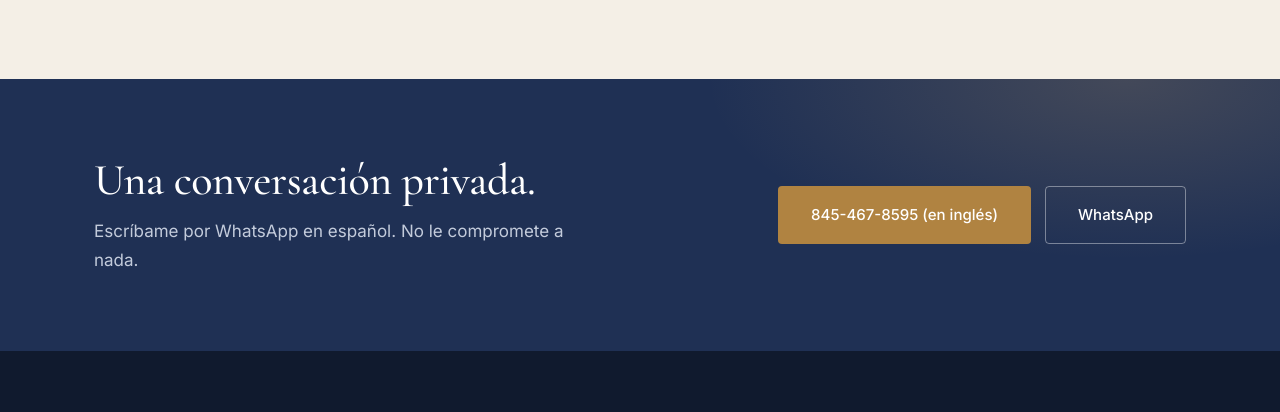
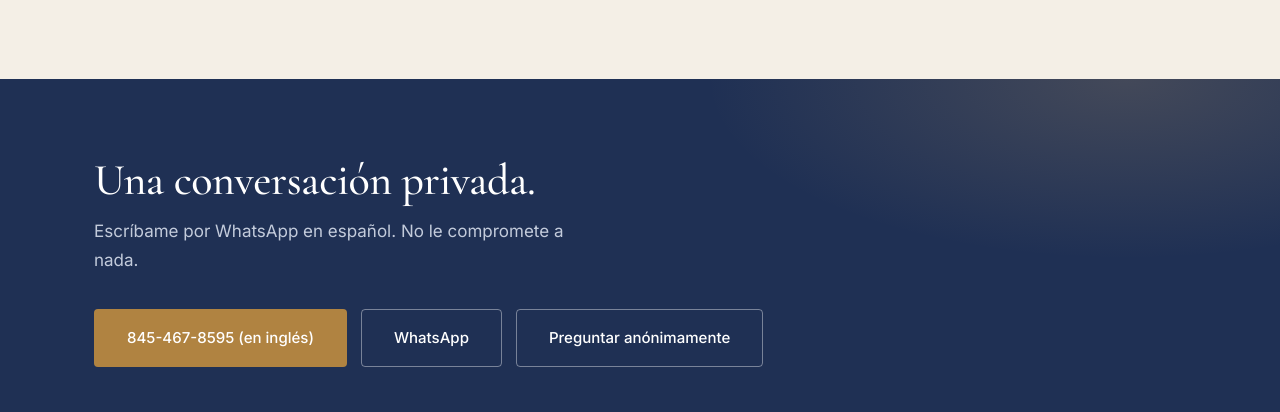
Before and after one commit to rabbisekstein-create/bris-milah, a plain HTML site: page es/adultos/index.html in a window 1280 px wide. Shown: the part 2646-3058 px from the top of the page. Drawn offline with nearby package versions, Linux system fonts and the light colour scheme.

Commit message:
es/adultos: add Ask anonymously button

```diff
--- a/es/adultos/index.html
+++ b/es/adultos/index.html
@@ -198,6 +198,7 @@
       <div class="cta-actions">
         <a class="btn btn-primary" href="tel:+18454678595">845-467-8595 (en inglés)</a>
         <a class="btn btn-ghost-light" href="https://wa.me/13478316196" target="_blank" rel="noopener">WhatsApp</a>
+        <a class="btn btn-ghost-light" href="/es/pregunta/">Preguntar anónimamente</a>
       </div>
     </div>
   </section>
```
